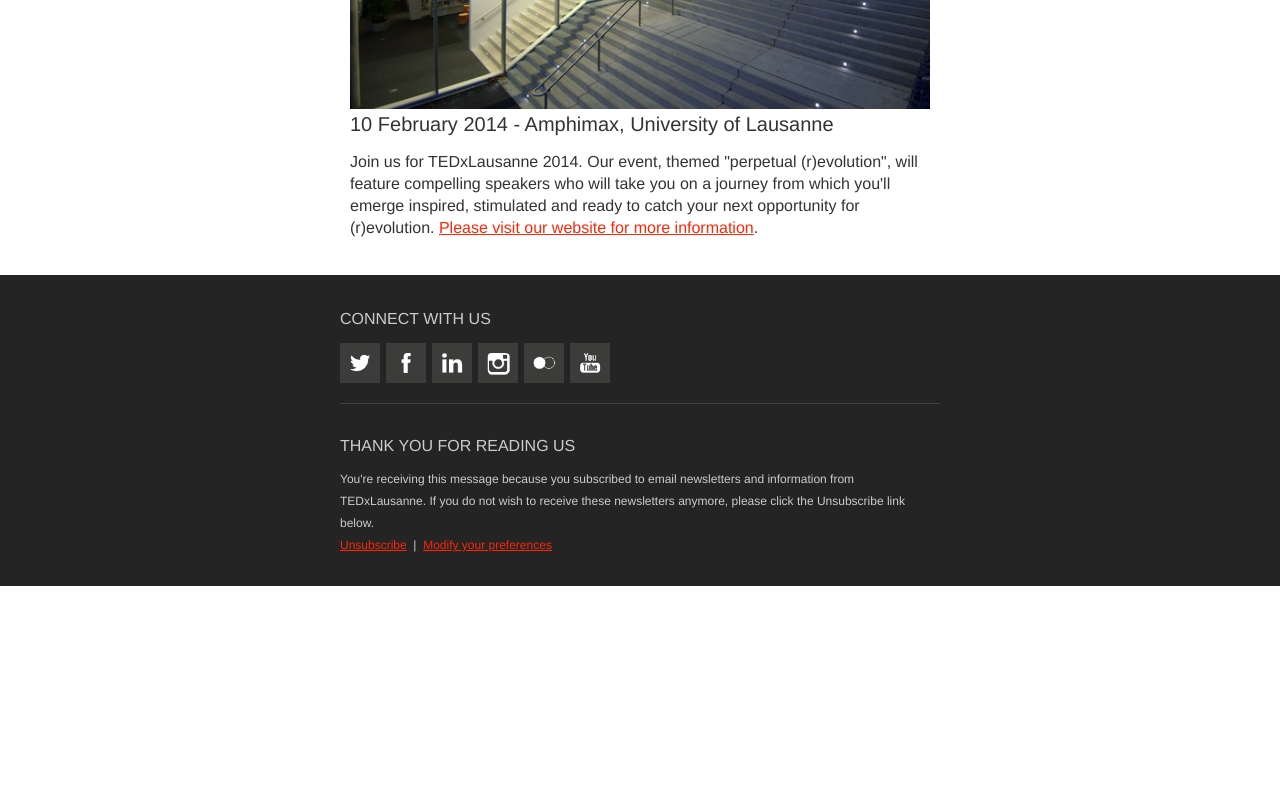
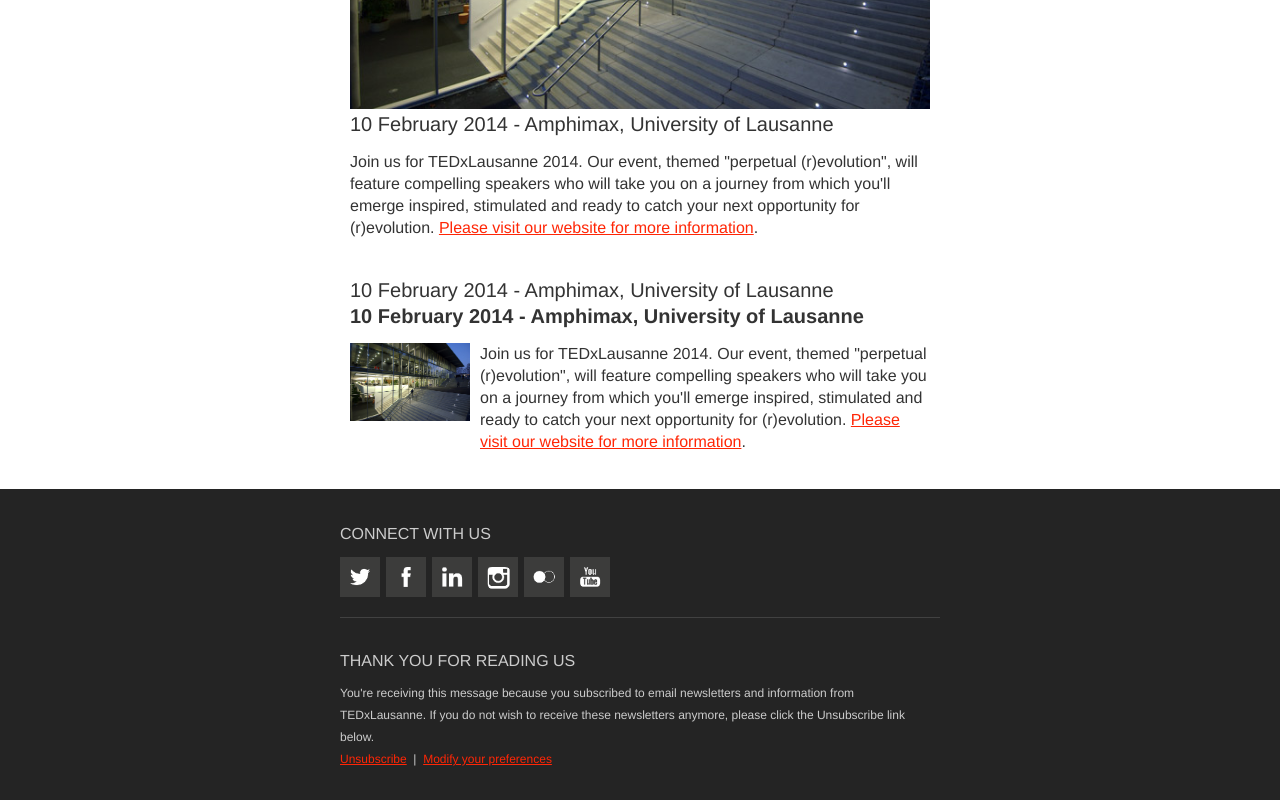
Before and after one commit to TEDxLausanne/Newsletter, a plain HTML site: page index.html in a window 1280 px wide. Shown: the part 4059-4859 px from the top of the page. Before the commit the page ends 4645 px from the top, so only its background shows below. Drawn offline with Linux system fonts and the light colour scheme.

Commit message:
add header

```diff
--- a/index.html
+++ b/index.html
@@ -372,6 +372,31 @@
               </tr>
             </table>
           </layout>
+          <layout label='Image float and text'>
+            <table border="0" width="600" cellpadding="0" cellspacing="0" class="container" bgcolor="#ffffff">
+              <tr>
+                <td class="container-padding" bgcolor="#ffffff" style="background-color: #ffffff; padding-left: 10px; padding-right: 10px; font-size: 16px; line-height: 22px; font-family: 'Helvetica neue', Helvetica, sans-serif; color: #333;">
+                  <table border="0" cellpadding="0" cellspacing="0" class="columns-container">
+                    <tr>
+                      <td>
+                        <div style="font-size:20px;line-height:22px;margin:0.2em 0 0em;font-family: 'Helvetica neue', Helvetica, sans-serif;"><singleline label="title_2">10 February 2014 - Amphimax, University of Lausanne</singleline></div>
+                        <div style="font-size:20px;line-height:22px;margin:0.2em 0 0.8em;font-family: 'Helvetica neue', Helvetica, sans-serif;font-weight:bold"><singleline label="title_3">10 February 2014 - Amphimax, University of Lausanne</singleline></div>
+                        <img src="images/amphimax.jpg" alt="" width="120" editable="true" align="left" style="margin-right:10px;margin-bottom:10px;">
+                        <div style="margin:0.4em 0;font-family: 'Helvetica neue', Helvetica, sans-serif;">
+                          <multiline label="paragraph_1">
+                            Join us for TEDxLausanne 2014. Our event, themed "perpetual (r)evolution", will feature compelling speakers who will take you on a journey from which you'll emerge inspired, stimulated and ready to catch your next opportunity for (r)evolution. <a href="http://www.tedxlausanne.org/">Please visit our website for more information</a>.
+                          </multiline>
+                        </div>
+                      </td>
+                    </tr>
+                  </table>
+                </td>
+              </tr>
+              <tr>
+                <td height="30"><img src="images/px.gif" alt="" height="30"></td>
+              </tr>
+            </table>
+          </layout>
         </repeater>
         <table width="100%" cellpadding="0" cellspacing="0" border="0" bgcolor="#242424" style="background-color:#242424">
           <tr>
```
